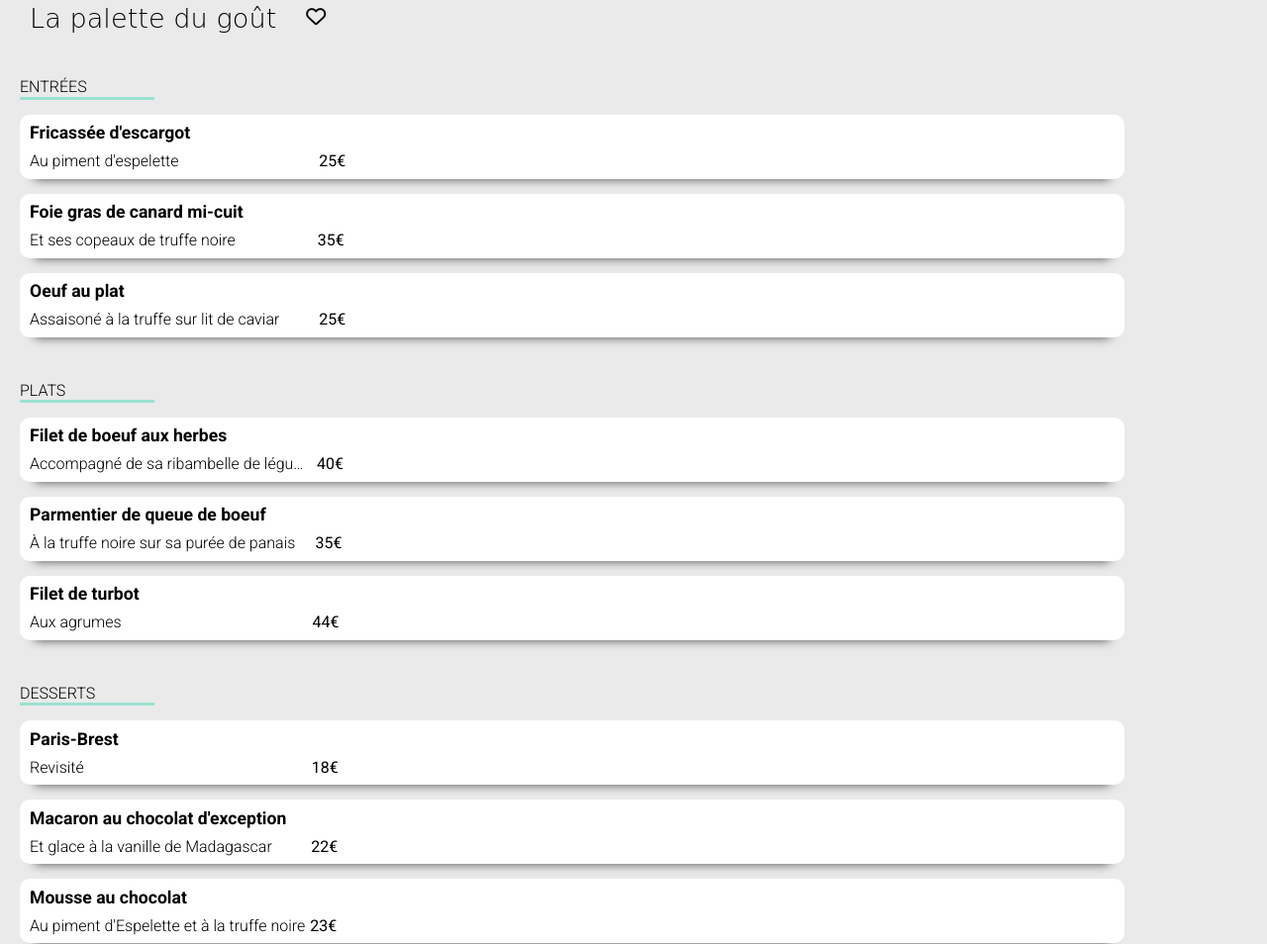
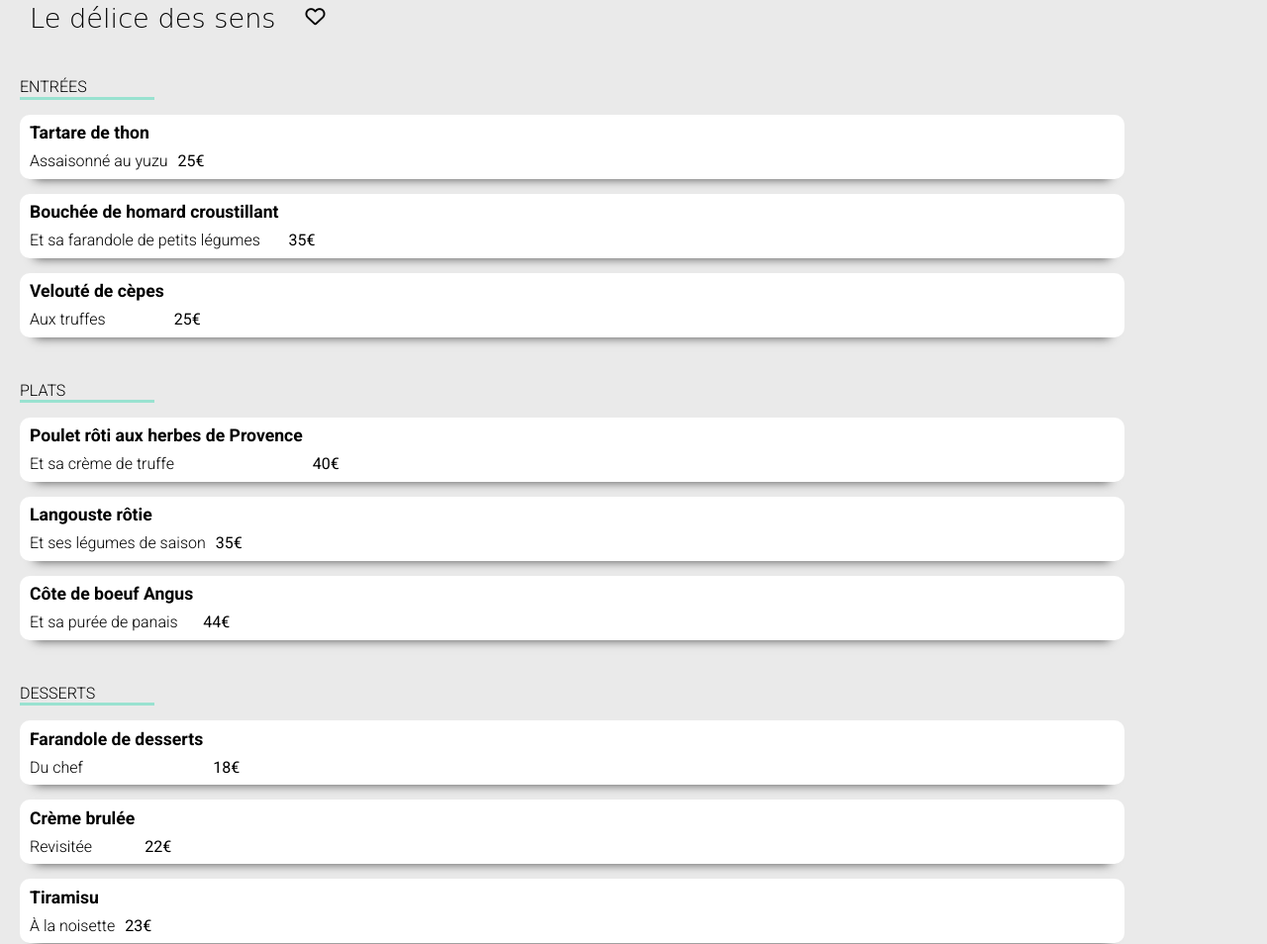
Before and after one commit to ToDestiny/AnthonyColas_3_12112021, a website: page html/menu4.html in a window 1280 px wide. Shown: the part 314-1268 px from the top of the page at 99% size. Drawn offline with nearby package versions, Linux system fonts and the light colour scheme; a web font is replaced by a local one.

Commit message:
menu4 ok

```diff
--- a/html/menu4.html
+++ b/html/menu4.html
@@ -41,98 +41,98 @@
 		</nav>
 	</header>
 
-	<section class="menu1_hero">
+	<section class="menu4_hero">
 		<div class="hero_img">
-			<img src="../public/images/restaurants/jay-wennington-N_Y88TWmGwA-unsplash.jpg" alt="La palette du goût">
+			<img src="../public/images/restaurants/louis-hansel-shotsoflouis-qNBGVyOCY8Q-unsplash.jpg" alt="Le delice des sens">
 		</div>
 	</section>
 
-	<section class="menu1_menu">
+	<section class="menu4_menu">
 		<div class="row curve">
-			<h1>La palette du goût</h1>
+			<h1>Le délice des sens</h1>
 			<i class="far fa-heart fa-lg"></i>
 		</div>
-		<div class="menu1_container">
+		<div class="menu4_container">
 			<h2>ENTRÉES</h2>
-			<hr class="menu1_line">
-			<div class="menu1_card row">
+			<hr class="menu4_line">
+			<div class="menu4_card row">
 				<div class="col">
-					<h3>Fricassée d'escargot</h3>
-					<p>Au piment d'espelette</p>
+					<h3>Tartare de thon</h3>
+					<p>Assaisonné au yuzu</p>
 				</div>
-				<p id="price1">25€</p>
+				<p id="price41">25€</p>
 			</div>
 
-			<div class="menu1_card row">
+			<div class="menu4_card row">
 				<div class="col">
-					<h3>Foie gras de canard mi-cuit</h3>
-					<p>Et ses copeaux de truffe noire</p>
+					<h3>Bouchée de homard croustillant</h3>
+					<p>Et sa farandole de petits légumes</p>
 				</div>
-				<p id="price2">35€</p>
+				<p id="price42">35€</p>
 			</div>
 
-			<div class="menu1_card row">
+			<div class="menu4_card row">
 				<div class="col">
-					<h3>Oeuf au plat</h3>
-					<p>Assaisoné à la truffe sur lit de caviar</p>
+					<h3>Velouté de cèpes</h3>
+					<p>Aux truffes</p>
 				</div>
-				<p id="price3">25€</p>
+				<p id="price43">25€</p>
 			</div>
 		</div>
 
-		<div class="menu1_container">
+		<div class="menu4_container">
 			<h2>PLATS</h2>
-			<hr class="menu1_line">
-			<div class="menu1_card row">
+			<hr class="menu4_line">
+			<div class="menu4_card row">
 				<div class="col">
-					<h3>Filet de boeuf aux herbes</h3>
-					<p>Accompagné de sa ribambelle de légumes</p>
+					<h3>Poulet rôti aux herbes de Provence</h3>
+					<p>Et sa crème de truffe</p>
 				</div>
-				<p id="price4">40€</p>
+				<p id="price44">40€</p>
 			</div>
 
-			<div class="menu1_card row">
+			<div class="menu4_card row">
 				<div class="col">
-					<h3>Parmentier de queue de boeuf</h3>
-					<p>À la truffe noire sur sa purée de panais</p>
+					<h3>Langouste rôtie</h3>
+					<p>Et ses légumes de saison</p>
 				</div>
-				<p id="price5">35€</p>
+				<p id="price45">35€</p>
 			</div>
 
-			<div class="menu1_card row">
+			<div class="menu4_card row">
 				<div class="col">
-					<h3>Filet de turbot</h3>
-					<p>Aux agrumes</p>
+					<h3>Côte de boeuf Angus</h3>
+					<p>Et sa purée de panais</p>
 				</div>
-				<p id="price6">44€</p>
+				<p id="price46">44€</p>
 			</div>
 		</div>
 
-		<div class="menu1_container">
+		<div class="menu4_container">
 			<h2>DESSERTS</h2>
-			<hr class="menu1_line">
-			<div class="menu1_card row">
+			<hr class="menu4_line">
+			<div class="menu4_card row">
 				<div class="col">
-					<h3>Paris-Brest</h3>
-					<p>Revisité</p>
+					<h3>Farandole de desserts</h3>
+					<p>Du chef</p>
 				</div>
-				<p id="price7">18€</p>
+				<p id="price47">18€</p>
 			</div>
 
-			<div class="menu1_card row">
+			<div class="menu4_card row">
 				<div class="col">
-					<h3>Macaron au chocolat d'exception</h3>
-					<p>Et glace à la vanille de Madagascar</p>
+					<h3>Crème brulée</h3>
+					<p>Revisitée</p>
 				</div>
-				<p id="price8">22€</p>
+				<p id="price48">22€</p>
 			</div>
 
-			<div class="menu1_card row">
+			<div class="menu4_card row">
 				<div class="col">
-					<h3>Mousse au chocolat</h3>
-					<p>Au piment d'Espelette et à la truffe noire</p>
+					<h3>Tiramisu</h3>
+					<p>À la noisette</p>
 				</div>
-				<p id="price9">23€</p>
+				<p id="price49">23€</p>
 			</div>
 		</div>
 	</section>
--- a/sass/pages/_menu3.scss
+++ b/sass/pages/_menu3.scss
@@ -140,8 +140,8 @@
   width: 100%;
 }
 
-.fa-heart {
-  transform: translate(30px, 15px);
+#heart3 {
+  transform: translate(100px, 15px);
 }
 
 .center {
--- a/sass/pages/_menu4.scss
+++ b/sass/pages/_menu4.scss
@@ -1,4 +1,4 @@
-/* Menu1 SCSS */
+/* menu4 SCSS */
 
 .header {
   @import "../layout/header";
@@ -31,7 +31,7 @@
 
 // Menu
 
-.menu1 {
+.menu4 {
   &_menu {
     transform: translate(0px, -30px);
     background-color: $map-bgdclr;
@@ -86,56 +86,56 @@
   }
 }
 
-#price1 {
-  transform: translate(120px, 15px);
-  font-weight: 400;
-  width: 100%;
-}
-
-#price2 {
-  transform: translate(65px, 15px);
-  font-weight: 400;
-  width: 100%;
-}
-
-#price3 {
-  transform: translate(30px, 15px);
-  font-weight: 400;
-  width: 100%;
-}
-
-#price4 {
+#price41 {
   transform: translate(0px, 15px);
   font-weight: 400;
   width: 100%;
 }
 
-#price5 {
-  transform: translate(10px, 15px);
+#price42 {
+  transform: translate(0px, 15px);
+  font-weight: 400;
+  width: 100%;
+}
+
+#price43 {
+  transform: translate(0px, 15px);
+  font-weight: 400;
+  width: 100%;
+}
+
+#price44 {
+  transform: translate(0px, 15px);
+  font-weight: 400;
+  width: 100%;
+}
+
+#price45 {
+  transform: translate(0px, 15px);
   font-weight: 400;
   min-width: 100%;
 }
 
-#price6 {
-  transform: translate(165px, 15px);
+#price46 {
+  transform: translate(0px, 15px);
   font-weight: 400;
   width: 100%;
 }
 
-#price7 {
-  transform: translate(185px, 15px);
+#price47 {
+  transform: translate(0px, 15px);
   font-weight: 400;
   width: 100%;
 }
 
-#price8 {
-  transform: translate(15px, 15px);
+#price48 {
+  transform: translate(0px, 15px);
   font-weight: 400;
   width: 100%;
 }
 
-#price9 {
-  transform: translate(-5px, 15px);
+#price49 {
+  transform: translate(0px, 15px);
   font-weight: 400;
   width: 100%;
 }
```
Also changed, not shown: html/menu3.html (+1 -1 lines), public/css/app.css, 1 other file.
